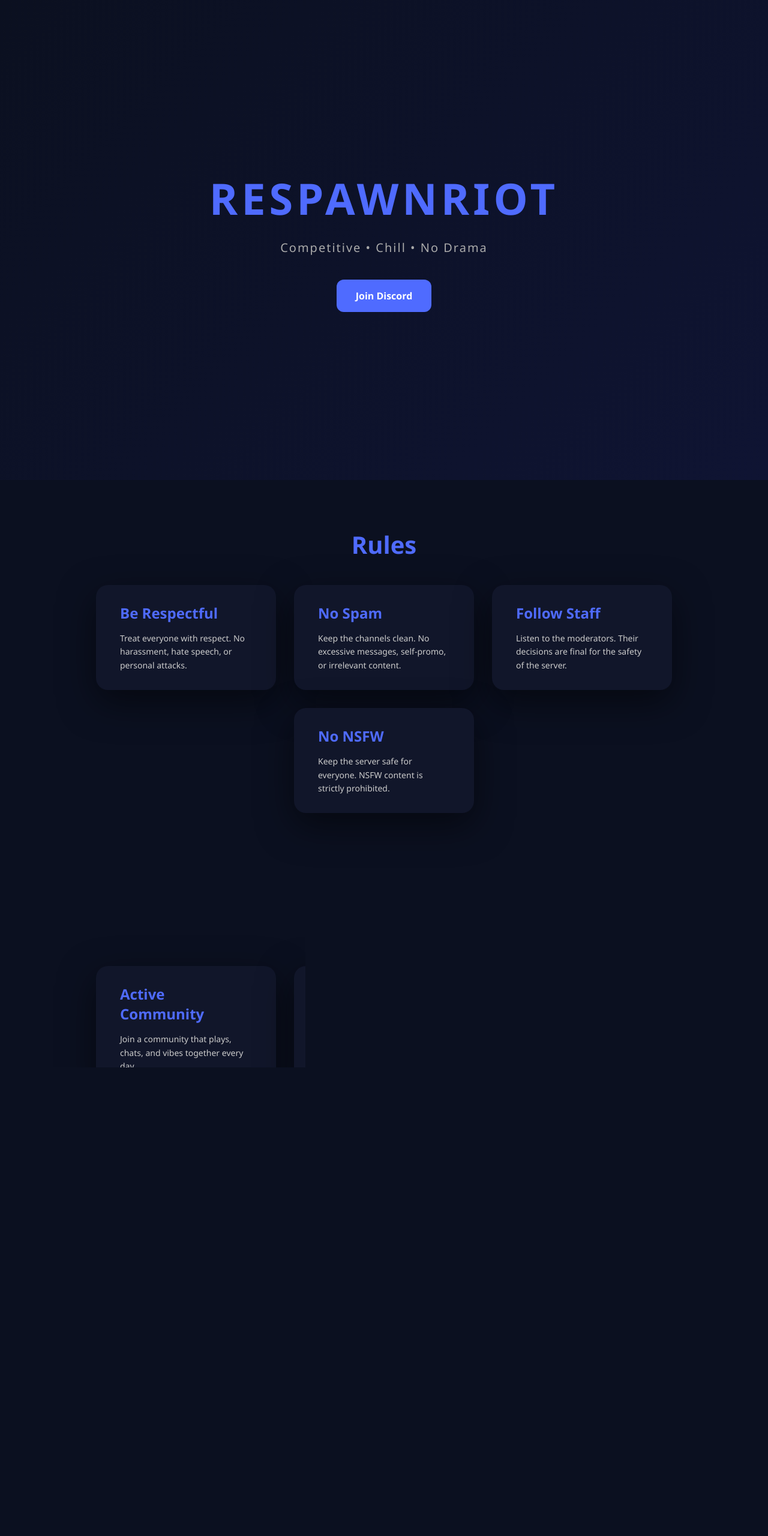
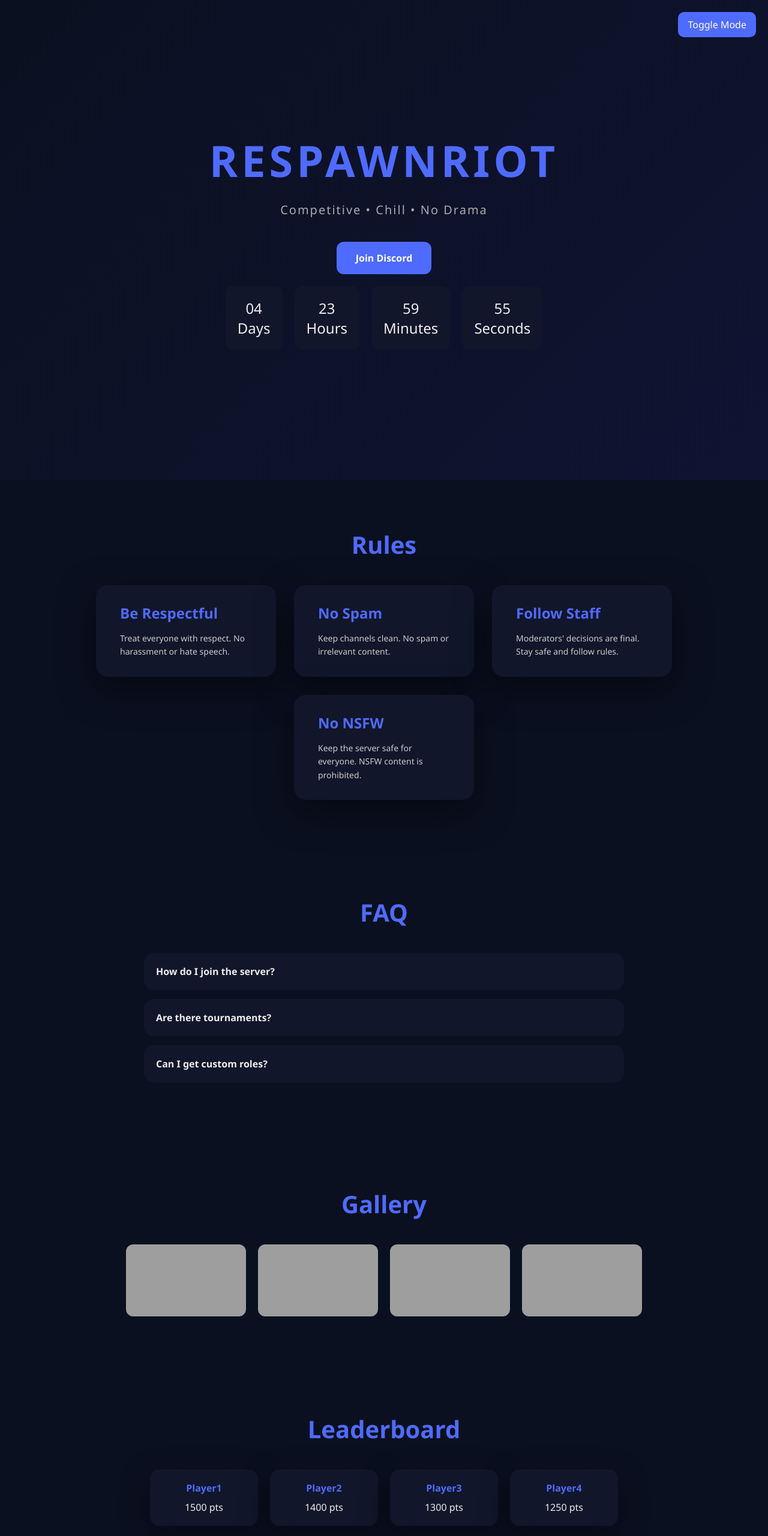
Before and after one commit to itzpuchu/rules, a plain HTML site: page index.html in a window 1280 px wide. Shown: the top 2560 px of the page at 60% size. Before the commit the page ends 1978 px from the top, so only its background shows below. Drawn offline with Linux system fonts and the light colour scheme; grey boxes are pictures that could not be loaded.

Commit message:
Update index.html

```diff
--- a/index.html
+++ b/index.html
@@ -5,96 +5,116 @@
 <meta name="viewport" content="width=device-width, initial-scale=1.0">
 <title>RespawnRiot</title>
 <style>
-    /* Reset */
-    * { margin: 0; padding: 0; box-sizing: border-box; }
-    body { font-family: 'Segoe UI', Roboto, sans-serif; background: #0b1020; color: #eee; }
+  /* ===== Reset & Global ===== */
+  * { margin:0; padding:0; box-sizing:border-box; }
+  body { font-family:'Segoe UI', Roboto, sans-serif; background:#0b1020; color:#eee; transition: background 0.3s, color 0.3s; }
+  a { text-decoration:none; color:inherit; }
 
-    /* General styles */
-    a { text-decoration: none; color: inherit; }
-    .container { max-width: 1200px; margin: 0 auto; padding: 0 20px; }
+  /* ===== Dark/Light Mode ===== */
+  body.light { background:#f5f5f5; color:#111; }
+  body.light .card { background:#fff; color:#111; }
+  body.light .btn { background:#4f6bff; color:#fff; }
 
-    /* Hero Section */
+  /* ===== Buttons ===== */
+  .btn { padding:16px 32px; background:#4f6bff; color:#fff; border-radius:12px; font-weight:bold; display:inline-block; transition:0.3s; }
+  .btn:hover { opacity:0.85; }
+
+  /* ===== Container ===== */
+  .container { max-width:1200px; margin:0 auto; padding:0 20px; }
+
+  /* ===== Header ===== */
   header {
-      height: 100vh;
-      display: flex;
-      flex-direction: column;
-      justify-content: center;
-      align-items: center;
-      text-align: center;
+    height:100vh;
+    display:flex;
+    flex-direction:column;
+    justify-content:center;
+    align-items:center;
+    text-align:center;
     background: linear-gradient(135deg,#0b1020,#0f1433);
+    position:relative;
   }
-    header h1 {
-      font-size: 72px;
-      color: #4f6bff;
-      letter-spacing: 6px;
-      margin-bottom: 20px;
+  header h1 { font-size:72px; color:#4f6bff; letter-spacing:6px; margin-bottom:20px; }
+  header p { font-size:20px; margin-bottom:40px; color:#aaa; letter-spacing:2px; }
+
+  /* ===== Sections ===== */
+  section { padding:80px 0; }
+  section h2 { text-align:center; font-size:40px; color:#4f6bff; margin-bottom:40px; }
+
+  /* ===== Cards ===== */
+  .cards { display:flex; flex-wrap:wrap; justify-content:center; gap:30px; }
+  .card {
+    background:#11162a;
+    padding:30px 40px;
+    border-radius:20px;
+    width:300px;
+    box-shadow:0 20px 60px rgba(0,0,0,0.5);
+    transition:transform 0.3s;
   }
-    header p {
-      font-size: 20px;
-      margin-bottom: 40px;
-      color: #aaa;
-      letter-spacing: 2px;
+  .card:hover { transform:translateY(-10px); }
+  .card h3 { color:#4f6bff; margin-bottom:15px; font-size:24px; }
+  .card p { color:#ccc; font-size:14px; line-height:1.6; }
+
+  /* ===== Gallery ===== */
+  .gallery { display:flex; flex-wrap:wrap; gap:20px; justify-content:center; }
+  .gallery img { width:200px; height:120px; object-fit:cover; border-radius:12px; transition:0.3s; }
+  .gallery img:hover { transform:scale(1.05); }
+
+  /* ===== Leaderboard ===== */
+  .leaderboard { display:flex; justify-content:center; flex-wrap:wrap; gap:20px; }
+  .leaderboard .player {
+    background:#11162a;
+    padding:20px;
+    border-radius:16px;
+    width:180px;
+    text-align:center;
+    box-shadow:0 15px 50px rgba(0,0,0,0.4);
+    transition:0.3s;
   }
-    .btn {
-      padding: 16px 32px;
-      background: #4f6bff;
-      color: #fff;
-      border-radius: 12px;
-      font-weight: bold;
-      transition: 0.3s;
-    }
-    .btn:hover { opacity: 0.85; }
+  .leaderboard .player:hover { transform:translateY(-10px); }
+  .player h4 { color:#4f6bff; margin-bottom:10px; }
 
-    /* Sections */
-    section { padding: 80px 0; }
-    section h2 {
-      text-align: center;
-      font-size: 40px;
-      color: #4f6bff;
-      margin-bottom: 40px;
-    }
-    .cards {
-      display: flex;
-      flex-wrap: wrap;
-      justify-content: center;
-      gap: 30px;
-    }
-    .card {
-      background: #11162a;
-      padding: 30px 40px;
-      border-radius: 20px;
-      width: 300px;
-      box-shadow: 0 20px 60px rgba(0,0,0,0.5);
-      transition: transform 0.3s;
-    }
-    .card:hover { transform: translateY(-10px); }
-    .card h3 { color: #4f6bff; margin-bottom: 15px; font-size: 24px; }
-    .card p { color: #ccc; font-size: 14px; line-height: 1.6; }
+  /* ===== FAQ ===== */
+  .faq { max-width:800px; margin:0 auto; }
+  .faq-item { background:#11162a; padding:20px; border-radius:16px; margin-bottom:15px; cursor:pointer; transition:0.3s; }
+  .faq-item:hover { background:#1b1f38; }
+  .faq-item p { display:none; margin-top:10px; color:#ccc; }
+  .faq-item.active p { display:block; }
 
-    /* Footer */
-    footer {
-      background: #0f1433;
-      text-align: center;
-      padding: 30px 0;
-      color: #777;
-      font-size: 14px;
+  /* ===== Countdown ===== */
+  .countdown { display:flex; justify-content:center; gap:20px; font-size:24px; margin-top:20px; }
+  .countdown div { background:#11162a; padding:20px; border-radius:12px; min-width:70px; text-align:center; }
+
+  /* ===== Footer ===== */
+  footer { background:#0f1433; text-align:center; padding:30px 0; color:#777; font-size:14px; }
+
+  /* ===== Responsive ===== */
+  @media(max-width:768px){
+    header h1 { font-size:48px; }
+    section h2 { font-size:32px; }
+    .cards, .leaderboard { flex-direction:column; align-items:center; }
   }
 
-    /* Responsive */
-    @media(max-width: 768px){
-      header h1 { font-size: 48px; }
-      section h2 { font-size: 32px; }
-      .cards { flex-direction: column; align-items: center; }
-    }
+  /* ===== Dark/Light Toggle Button ===== */
+  .mode-toggle { position:fixed; top:20px; right:20px; padding:10px 16px; background:#4f6bff; color:#fff; border-radius:10px; cursor:pointer; z-index:999; transition:0.3s;}
+  .mode-toggle:hover { opacity:0.85; }
 </style>
 </head>
 <body>
+
+<!-- Dark/Light Mode Toggle -->
+<div class="mode-toggle" onclick="toggleMode()">Toggle Mode</div>
 
 <!-- Hero -->
 <header>
   <h1>RESPAWNRIOT</h1>
   <p>Competitive • Chill • No Drama</p>
   <a class="btn" href="https://discord.gg/YOURINVITECODE" target="_blank">Join Discord</a>
+  <div class="countdown" id="countdown">
+    <div><span id="days">00</span><br>Days</div>
+    <div><span id="hours">00</span><br>Hours</div>
+    <div><span id="minutes">00</span><br>Minutes</div>
+    <div><span id="seconds">00</span><br>Seconds</div>
+  </div>
 </header>
 
 <!-- Rules Section -->
@@ -103,39 +123,61 @@
   <div class="cards">
     <div class="card">
       <h3>Be Respectful</h3>
-        <p>Treat everyone with respect. No harassment, hate speech, or personal attacks.</p>
+      <p>Treat everyone with respect. No harassment or hate speech.</p>
     </div>
     <div class="card">
       <h3>No Spam</h3>
-        <p>Keep the channels clean. No excessive messages, self-promo, or irrelevant content.</p>
+      <p>Keep channels clean. No spam or irrelevant content.</p>
     </div>
     <div class="card">
       <h3>Follow Staff</h3>
-        <p>Listen to the moderators. Their decisions are final for the safety of the server.</p>
+      <p>Moderators' decisions are final. Stay safe and follow rules.</p>
     </div>
     <div class="card">
       <h3>No NSFW</h3>
-        <p>Keep the server safe for everyone. NSFW content is strictly prohibited.</p>
+      <p>Keep the server safe for everyone. NSFW content is prohibited.</p>
     </div>
   </div>
 </section>
 
-  <!-- Features / Perks Section -->
+<!-- FAQ Section -->
 <section>
-    <h2>Server Perks</h2>
-    <div class="cards">
-      <div class="card">
-        <h3>Active Community</h3>
-        <p>Join a community that plays, chats, and vibes together every day.</p>
+  <h2>FAQ</h2>
+  <div class="faq">
+    <div class="faq-item" onclick="toggleFaq(this)">
+      <h4>How do I join the server?</h4>
+      <p>Click the Join Discord button at the top to get an invite link.</p>
     </div>
-      <div class="card">
-        <h3>Events & Tournaments</h3>
-        <p>Participate in fun events, tournaments, and challenges with friends.</p>
+    <div class="faq-item" onclick="toggleFaq(this)">
+      <h4>Are there tournaments?</h4>
+      <p>Yes! We host events and tournaments regularly for all members.</p>
     </div>
-      <div class="card">
-        <h3>Custom Roles</h3>
-        <p>Get roles to show your style, interests, and game preferences.</p>
+    <div class="faq-item" onclick="toggleFaq(this)">
+      <h4>Can I get custom roles?</h4>
+      <p>Yes, select your roles via the reaction roles channel once joined.</p>
     </div>
+  </div>
+</section>
+
+<!-- Gallery Section -->
+<section>
+  <h2>Gallery</h2>
+  <div class="gallery">
+    <img src="https://picsum.photos/200/120?1" alt="Placeholder">
+    <img src="https://picsum.photos/200/120?2" alt="Placeholder">
+    <img src="https://picsum.photos/200/120?3" alt="Placeholder">
+    <img src="https://picsum.photos/200/120?4" alt="Placeholder">
+  </div>
+</section>
+
+<!-- Leaderboard Section -->
+<section>
+  <h2>Leaderboard</h2>
+  <div class="leaderboard">
+    <div class="player"><h4>Player1</h4> <p>1500 pts</p></div>
+    <div class="player"><h4>Player2</h4> <p>1400 pts</p></div>
+    <div class="player"><h4>Player3</h4> <p>1300 pts</p></div>
+    <div class="player"><h4>Player4</h4> <p>1250 pts</p></div>
   </div>
 </section>
 
@@ -144,5 +186,38 @@
   &copy; 2026 RespawnRiot • All rights reserved
 </footer>
 
+<script>
+  // ===== Dark/Light Mode Toggle =====
+  function toggleMode(){
+    document.body.classList.toggle('light');
+  }
+
+  // ===== FAQ Toggle =====
+  function toggleFaq(item){
+    item.classList.toggle('active');
+  }
+
+  // ===== Countdown Timer =====
+  const targetDate = new Date();
+  targetDate.setDate(targetDate.getDate()+5); // Example: 5 days from now
+
+  function updateCountdown(){
+    const now = new Date().getTime();
+    const distance = targetDate - now;
+
+    const days = Math.floor(distance/(1000*60*60*24));
+    const hours = Math.floor((distance%(1000*60*60*24))/(1000*60*60));
+    const minutes = Math.floor((distance%(1000*60*60))/(1000*60));
+    const seconds = Math.floor((distance%(1000*60))/1000);
+
+    document.getElementById('days').innerText = String(days).padStart(2,'0');
+    document.getElementById('hours').innerText = String(hours).padStart(2,'0');
+    document.getElementById('minutes').innerText = String(minutes).padStart(2,'0');
+    document.getElementById('seconds').innerText = String(seconds).padStart(2,'0');
+  }
+  setInterval(updateCountdown,1000);
+  updateCountdown();
+</script>
+
 </body>
 </html>
```
Lines whose indentation alone changed are shown as unchanged.
